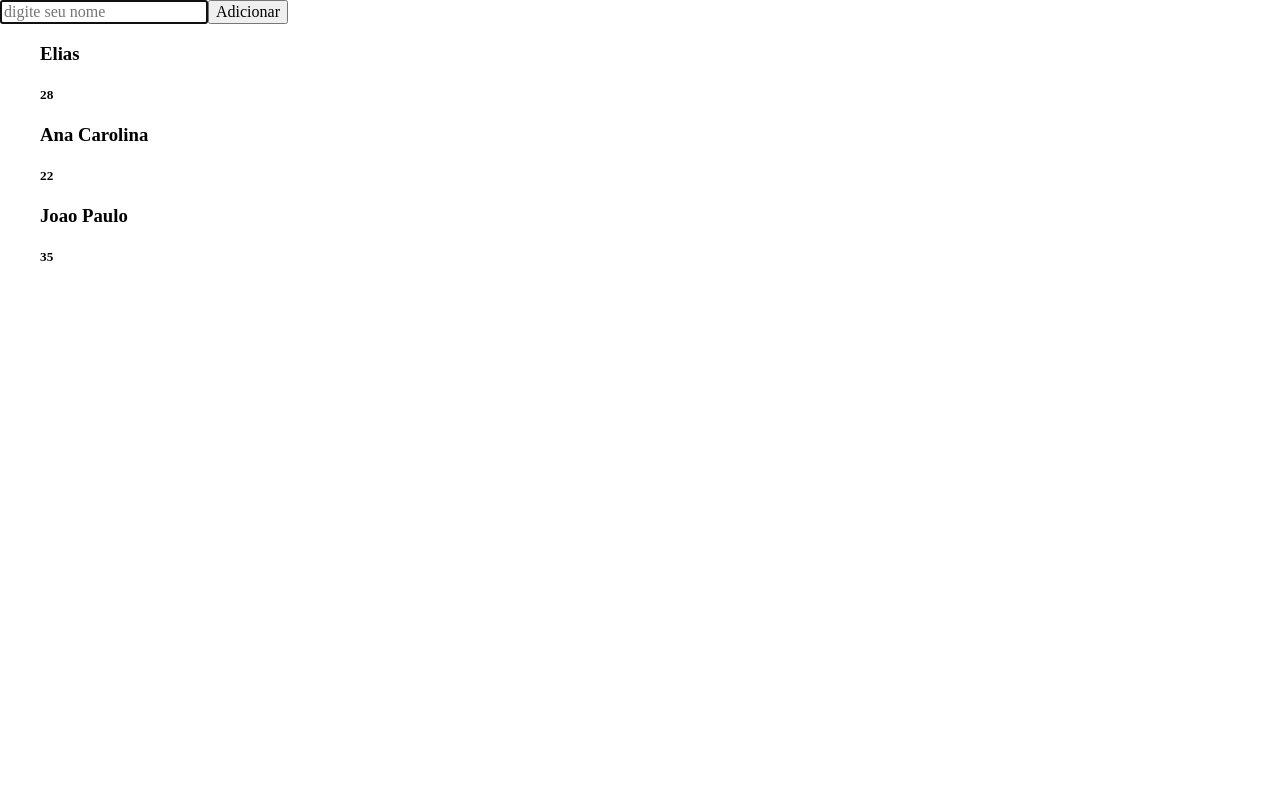
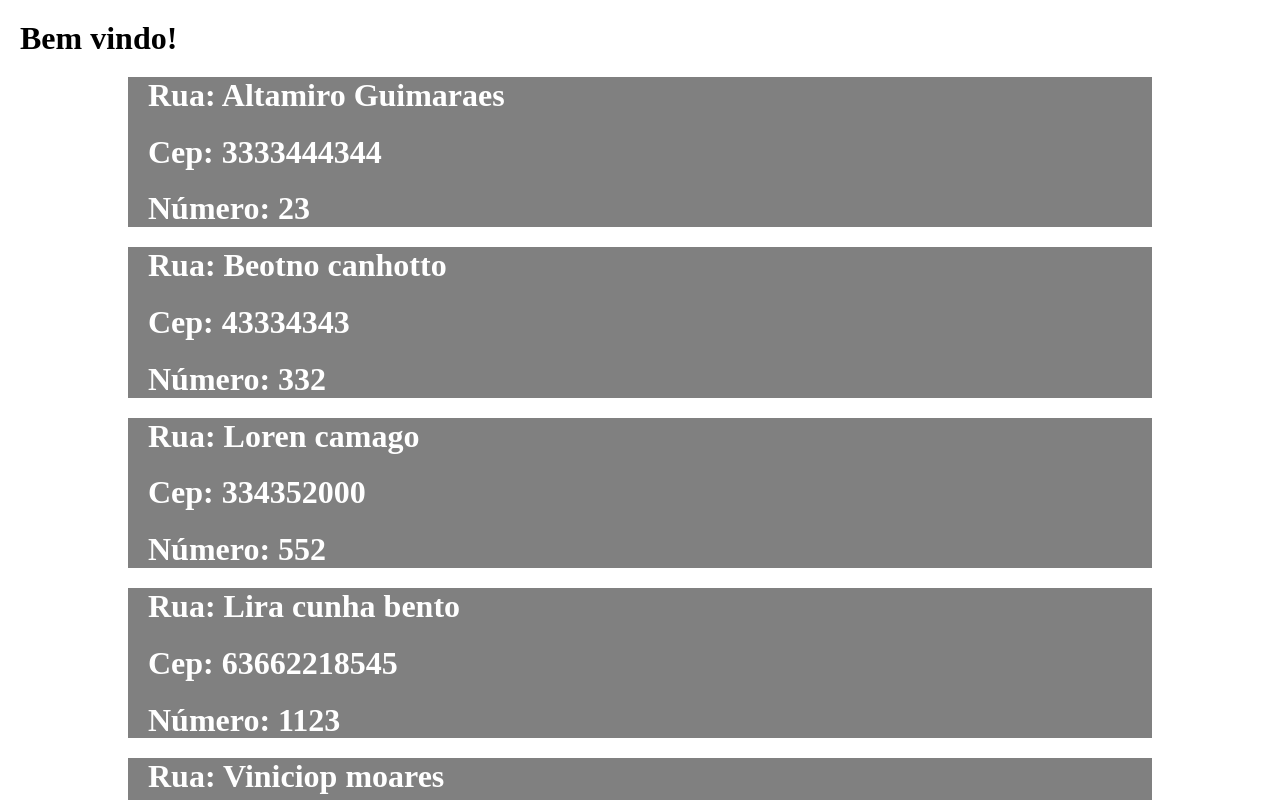
Before and after one commit to eliassouza93/conhecimentos, a React (Create React App) app in the folder conhecimentos/: page / in a window 1280 px wide. Shown: the top 800 px of the page. Built offline with nearby package versions, Linux system fonts and the light colour scheme.

Commit message:
propsDinamicas

```diff
--- a/conhecimentos/package.json
+++ b/conhecimentos/package.json
@@ -12,9 +12,12 @@
     "@types/react-dom": "^18.0.6",
     "axios": "^0.27.2",
     "axos": "^0.0.1",
+    "bootstrap": "^5.2.2",
     "classnames": "^2.3.1",
     "normalize.css": "^8.0.1",
     "react": "^18.2.0",
+    "react-bootstrap": "^2.6.0",
+    "react-bootstrap-v5": "^1.4.0",
     "react-dom": "^18.2.0",
     "react-scripts": "5.0.1",
     "typescript": "^4.7.4",
--- /dev/null
+++ b/conhecimentos/src/componentes/TestandoLIBs/Carousel/Lista/Item/Item.module.scss
@@ -0,0 +1,12 @@
+
+.bloco{
+    width: 80%;
+    margin: auto;
+    height: auto;
+    background-color: grey;
+    color: white;
+}
+h1{
+    margin: 20px;
+
+}
--- /dev/null
+++ b/conhecimentos/src/componentes/TestandoLIBs/Carousel/Lista/Item/index.tsx
@@ -0,0 +1,14 @@
+
+import style from './Item.module.scss'
+
+
+
+export default function Item({ rua, cep, numero }: { rua: string, cep: number, numero: number }) {
+    return (
+        <div className={style.bloco}>
+            <h1> Rua: {rua} </h1>
+            <h1> Cep:  {cep}   </h1>
+            <h1> Número:  {numero}  </h1>
+        </div>
+    )
+}
--- /dev/null
+++ b/conhecimentos/src/componentes/TestandoLIBs/Carousel/Lista/index.tsx
@@ -0,0 +1,24 @@
+import Item from "./Item"
+
+interface IEndereco {
+    rua: string
+    cep: number
+    numero: number
+}
+export default function Lista({ Enderecos }: { Enderecos: IEndereco[] }) {
+    return (
+        <div>
+            {Enderecos.map((dados, index) => (
+                <div>
+
+                    <Item key={index}
+                        {...dados}
+                    />
+
+
+                </div>
+
+            ))}
+        </div>
+    )
+}
--- /dev/null
+++ b/conhecimentos/src/componentes/TestandoLIBs/Carousel/index.tsx
@@ -0,0 +1,112 @@
+import React, { useEffect, useState } from 'react';
+import Lista from './Lista';
+interface IEndereco {
+    rua: string
+    cep: number
+    numero: number
+}
+
+export default function Example() {
+    const [open, setOpen] = useState(false);
+    const [carregando, setCarregando] = useState(false);
+
+    useEffect(() => {
+        const timer = setTimeout(() => {
+            setCarregando(true)
+
+        }, 300);
+
+    }, [])
+
+    const Enderecos: IEndereco[] = [{
+        rua: 'Altamiro Guimaraes',
+        cep: 3333444344,
+        numero: 23
+    }, {
+        rua: 'Beotno canhotto',
+        cep: 43334343,
+        numero: 332
+    }, {
+        rua: 'Loren camago',
+        cep: 334352000,
+        numero: 552
+    }, {
+        rua: 'Lira cunha bento',
+        cep: 63662218545,
+        numero: 1123
+    }, {
+        rua: 'Viniciop moares',
+        cep: 132325,
+        numero: 22
+    }, {
+        rua: 'Beotno canhotto',
+        cep: 43334343,
+        numero: 332
+    }, {
+        rua: 'Loren camago',
+        cep: 334352000,
+        numero: 552
+    }, {
+        rua: 'Lira cunha bento',
+        cep: 63662218545,
+        numero: 1123
+    }, {
+        rua: 'Beotno canhotto',
+        cep: 43334343,
+        numero: 332
+    }, {
+        rua: 'Loren camago',
+        cep: 334352000,
+        numero: 552
+    }, {
+        rua: 'Lira cunha bento',
+        cep: 63662218545,
+        numero: 1123
+    }, {
+        rua: 'Beotno canhotto',
+        cep: 43334343,
+        numero: 332
+    }, {
+        rua: 'Loren camago',
+        cep: 334352000,
+        numero: 552
+    }, {
+        rua: 'Lira cunha bento',
+        cep: 63662218545,
+        numero: 1123
+    }, {
+        rua: 'Beotno canhotto',
+        cep: 43334343,
+        numero: 332
+    }, {
+        rua: 'Loren camago',
+        cep: 334352000,
+        numero: 552
+    }, {
+        rua: 'Lira cunha bento',
+        cep: 63662218545,
+        numero: 1123
+    }]
+
+
+    return (
+        <div>
+            {carregando ? (
+                <div><h1>Bem vindo!</h1>
+
+                    <Lista Enderecos={Enderecos} />
+
+
+                </div>) : (
+                <div>
+                    <h1>Carregando!</h1>
+
+                </div>
+            )}
+
+
+
+        </div>
+    )
+
+}
--- /dev/null
+++ b/conhecimentos/src/componentes/TestandoLIBs/Inicio/index.tsx
@@ -0,0 +1,9 @@
+import CarouselPagina from "componentes/TestandoLIBs/Carousel";
+
+export default function InicioC() {
+    return (
+        <div>
+            <CarouselPagina />
+        </div>
+    )
+}
--- a/conhecimentos/src/components/AmbienteLista/Formulario/index.tsx
+++ b/conhecimentos/src/components/AmbienteLista/Formulario/index.tsx
@@ -14,16 +14,14 @@ export default function Formulario({ setLista }: { setLista: React.Dispatch<Reac
         idade
     }
 
-    function Adicionar(e: { preventDefault: () => void }) {
+    function Adicionar(e: React.FormEvent<HTMLFormElement>) {
         e.preventDefault()
         setLista(antigas => [...antigas, { ...tudo }])
+
 
         if (Adicionar == Adicionar) {
             setNome('')
         }
-        console.log(nome)
-    }
-    function MostrarNomes() {
 
     }
 
--- a/conhecimentos/src/components/AmbienteLista/index.tsx
+++ b/conhecimentos/src/components/AmbienteLista/index.tsx
@@ -29,6 +29,7 @@ export default function AmbienteLista() {
             <Lista humano={lista} />
 
 
+
         </div>
     )
 }
--- a/conhecimentos/src/index.tsx
+++ b/conhecimentos/src/index.tsx
@@ -1,7 +1,9 @@
 import React from 'react';
 import ReactDOM from 'react-dom/client';
 import 'normalize.css'
-import AmbienteLista from 'components/AmbienteLista';
+import InicioC from 'componentes/TestandoLIBs/Inicio';
+
+
 
 
 
@@ -11,6 +13,6 @@ const root = ReactDOM.createRoot(
 );
 root.render(
   <React.StrictMode>
-    <AmbienteLista />
+    <InicioC />
   </React.StrictMode>
 );
```
Also changed, not shown: conhecimentos/src/components/Formularios/index.tsx (deleted, +0 -14 lines), conhecimentos/src/components/AmbienteLista/Lista/Item/index.tsx (line endings or trailing spaces), conhecimentos/src/components/AmbienteLista/Lista/index.tsx (line endings or trailing spaces), 1 other file (tests, documents, lock files or other folders).
